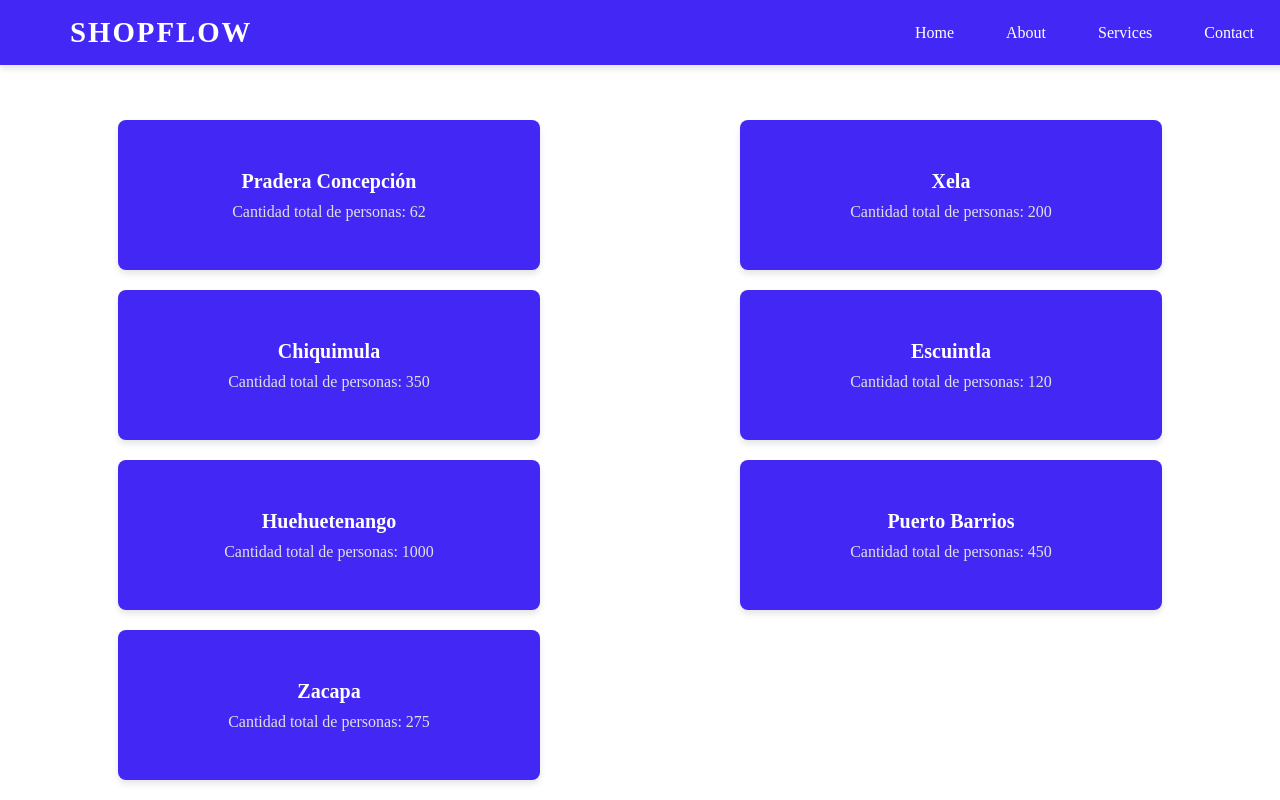
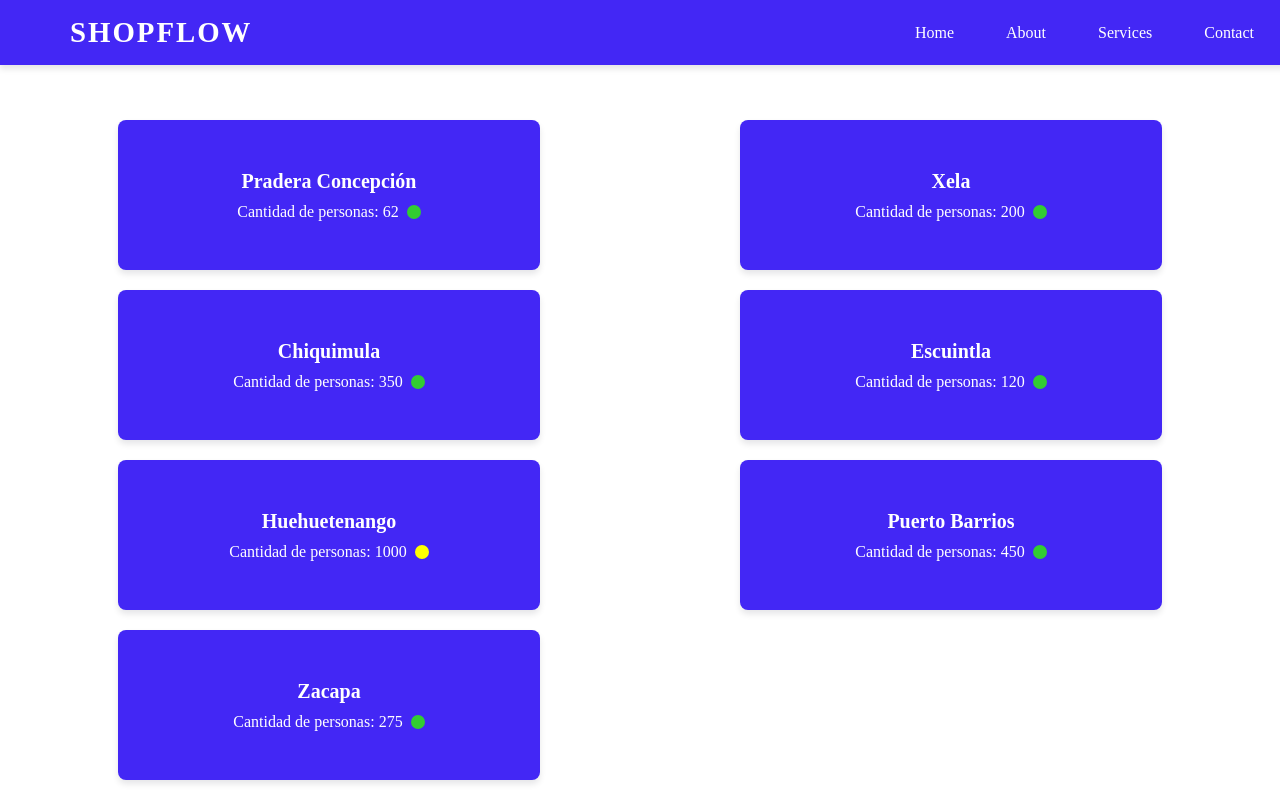
Before and after one commit to jp1593/Shopflow, a SvelteKit app in the folder frontend/: page /pradera in a window 1280 px wide. Built offline with nearby package versions, Linux system fonts and the light colour scheme; no server answers.

Commit message:
add states colors for each local amount for each place

```diff
--- a/frontend/src/routes/pradera/+page.svelte
+++ b/frontend/src/routes/pradera/+page.svelte
@@ -3,11 +3,7 @@
   import Navbar from "../../components/navbar.svelte";
 
   let location = [
-    {
-      label: "Pradera Concepción",
-      route: "/pradera/locals",
-      showTotal: true
-    },
+    { label: "Pradera Concepción", route: "/pradera/locals", showTotal: true },
     { label: "Xela", route: "/xela", cantidad: 200 },
     { label: "Chiquimula", route: "/chiquimula", cantidad: 350 },
     { label: "Escuintla", route: "/escuintla", cantidad: 120 },
@@ -16,15 +12,29 @@
     { label: "Zacapa", route: "/zacapa", cantidad: 275 },
   ];
 
-  // 🔹 Valores iniciales (Pradera locales)
+  // Valores iniciales (Pradera locales)
   let albacinemaCantidad = 0;
   const maxCantidad = 20;
   const burgerCantidad = 42;
 
-  // 🔹 Total dinámico para Pradera
+  // Total dinámico para Pradera
   $: totalPersonasPradera = albacinemaCantidad + maxCantidad + burgerCantidad;
 
-  // 🔹 Fetch solo para Albacinema
+  // Helper para estado y color
+  function getEstadoColor(cantidad) {
+    if (cantidad <= 500) return { estado: "Vacío", color: "rgb(50,205,50)" };
+    if (cantidad <= 1500) return { estado: "Moderado", color: "yellow" };
+    return { estado: "Saturado", color: "red" };
+  }
+
+  // Precompute the state for each location
+  $: locationWithState = location.map(loc => {
+    let cantidad = loc.showTotal ? totalPersonasPradera : loc.cantidad;
+    let { estado, color } = getEstadoColor(cantidad);
+    return { ...loc, cantidad, estado, color };
+  });
+
+  // Fetch solo para Albacinema
   async function fetchAlbacinemaCantidad() {
     try {
       const res = await fetch("http://localhost:5000/detect");
@@ -49,29 +59,21 @@
 </div>
 
 <div class="locations-list">
-  {#each location as { label, route, showTotal, cantidad }}
+  {#each locationWithState as loc}
     <div class="location-item">
-      <a href={route || "#"}>
-        <p>{label}</p>
-
-        {#if showTotal}
-          <p class="total">
-            Cantidad total de personas: {totalPersonasPradera}
-          </p>
-        {:else}
-          <p class="total">
-            Cantidad total de personas: {cantidad}
-          </p>
-        {/if}
+      <a href={loc.route || "#"}>
+        <p>{loc.label}</p>
+        <p class="total">
+          Cantidad de personas: {loc.cantidad}
+          <span class="state-circle" style="background-color: {loc.color}"></span>
+        </p>
       </a>
     </div>
   {/each}
 </div>
 
 <style>
-  .header {
-    margin-top: 120px;
-  }
+  .header { margin-top: 120px; }
 
   .locations-list {
     display: grid;
@@ -90,9 +92,8 @@
     height: 150px;
     overflow: hidden;
     border-radius: 8px;
-    box-shadow: 0 4px 6px rgba(0, 0, 30, 0.1);
-    position: relative;
-    background-color: rgba(67, 39, 245, 1);
+    box-shadow: 0 4px 6px rgba(0,0,30,0.1);
+    background-color: rgba(67,39,245,1);
     text-align: center;
   }
 
@@ -111,22 +112,28 @@
     font-size: 20px;
     font-weight: bold;
     margin: 5px 0;
+    display: flex;
+    align-items: center;
+    gap: 8px;
   }
 
   .location-item .total {
     font-size: 16px;
     font-weight: normal;
-    color: #e0e0e0;
+    display: flex;
+    align-items: center;
+    gap: 8px;
+  }
+
+  .state-circle {
+    width: 14px;
+    height: 14px;
+    border-radius: 50%;
+    display: inline-block;
   }
 
   @media (max-width: 600px) {
-    .locations-list {
-      grid-template-columns: 1fr;
-    }
-
-    .location-item {
-      width: 90%;
-      height: 120px;
-    }
+    .locations-list { grid-template-columns: 1fr; }
+    .location-item { width: 90%; height: 120px; }
   }
 </style>
```
